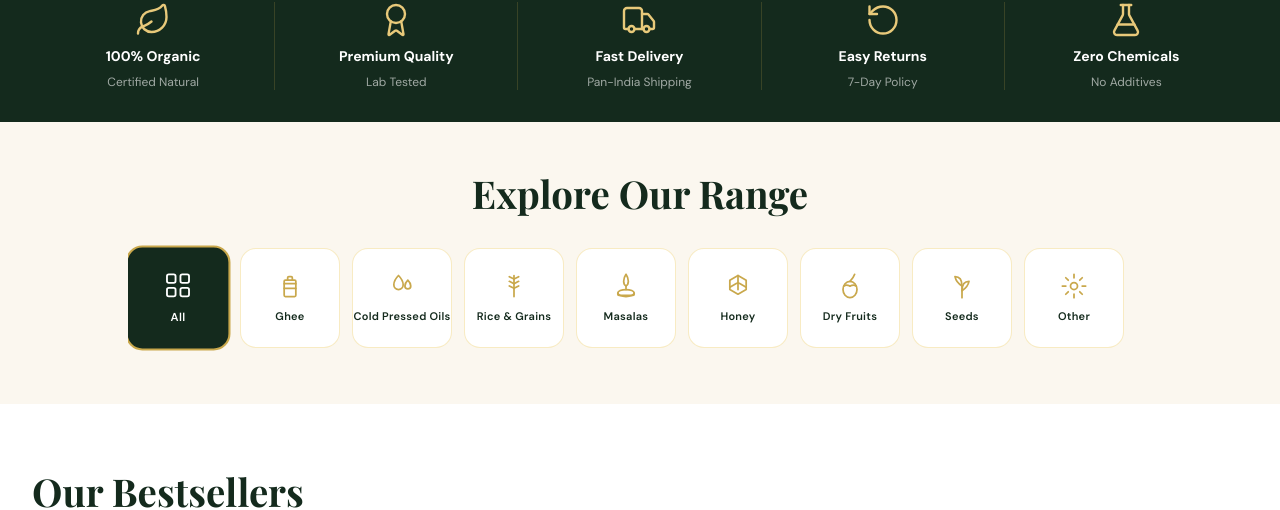
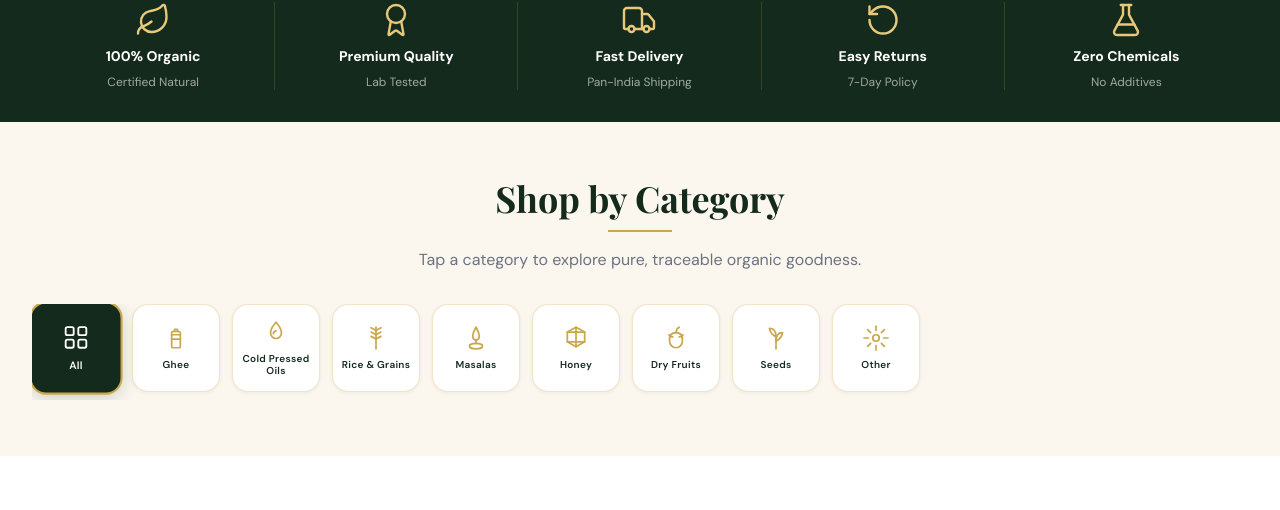
Before and after one commit to shashanksbharadwaj161/Gau-Bhoomi-Naturals-website, a React (Vite) app: page / in a window 1280 px wide. Shown: the part 898-1408 px from the top of the page. Built offline with nearby package versions, Linux system fonts and the light colour scheme; no server answers; a web font is replaced by a local one.

Commit message:
fix: category pills complete redesign with spring animation

```diff
--- a/src/components/ui/CategoryIcons.jsx
+++ b/src/components/ui/CategoryIcons.jsx
@@ -1,7 +1,7 @@
-// Uniform line-art category icons (stroke-based, 24x24 viewBox, strokeWidth 1.5).
+// Clean, consistent stroke-based category icons (24x24 viewBox, strokeWidth 1.6).
 
-export const AllIcon = ({ size = 28, color = 'currentColor' }) => (
-  <svg width={size} height={size} viewBox="0 0 24 24" fill="none" stroke={color} strokeWidth="1.5" strokeLinecap="round" strokeLinejoin="round">
+export const AllIcon = ({ size = 26, color = 'currentColor' }) => (
+  <svg width={size} height={size} viewBox="0 0 24 24" fill="none" stroke={color} strokeWidth="1.6" strokeLinecap="round" strokeLinejoin="round">
     <rect x="3" y="3" width="7" height="7" rx="1.5"/>
     <rect x="14" y="3" width="7" height="7" rx="1.5"/>
     <rect x="3" y="14" width="7" height="7" rx="1.5"/>
@@ -9,72 +9,73 @@ export const AllIcon = ({ size = 28, color = 'currentColor' }) => (
   </svg>
 )
 
-export const GheeIcon = ({ size = 28, color = 'currentColor' }) => (
-  <svg width={size} height={size} viewBox="0 0 24 24" fill="none" stroke={color} strokeWidth="1.5" strokeLinecap="round" strokeLinejoin="round">
-    <path d="M8 21h8a1 1 0 001-1V10H7v10a1 1 0 001 1z"/>
-    <path d="M7 10V8a1 1 0 011-1h8a1 1 0 011 1v2"/>
-    <path d="M10 7V5a1 1 0 011-1h2a1 1 0 011 1v2"/>
-    <line x1="7" y1="14" x2="17" y2="14"/>
+export const GheeIcon = ({ size = 26, color = 'currentColor' }) => (
+  <svg width={size} height={size} viewBox="0 0 24 24" fill="none" stroke={color} strokeWidth="1.6" strokeLinecap="round" strokeLinejoin="round">
+    <path d="M9 21h6a1 1 0 001-1V9H8v11a1 1 0 001 1z"/>
+    <path d="M8 9V7.5A1.5 1.5 0 019.5 6h5A1.5 1.5 0 0116 7.5V9"/>
+    <path d="M10.5 6V4.5A.5.5 0 0111 4h2a.5.5 0 01.5.5V6"/>
+    <line x1="8" y1="13" x2="16" y2="13"/>
   </svg>
 )
 
-export const OilsIcon = ({ size = 28, color = 'currentColor' }) => (
-  <svg width={size} height={size} viewBox="0 0 24 24" fill="none" stroke={color} strokeWidth="1.5" strokeLinecap="round" strokeLinejoin="round">
-    <path d="M9 3c0 0-4 4-4 8a4 4 0 008 0c0-4-4-8-4-8z"/>
-    <path d="M17 7c0 0-2.5 2.5-2.5 5a2.5 2.5 0 005 0c0-2.5-2.5-5-2.5-5z"/>
+export const OilsIcon = ({ size = 26, color = 'currentColor' }) => (
+  <svg width={size} height={size} viewBox="0 0 24 24" fill="none" stroke={color} strokeWidth="1.6" strokeLinecap="round" strokeLinejoin="round">
+    <path d="M12 3c0 0-5 5.5-5 10a5 5 0 0010 0C17 8.5 12 3 12 3z"/>
+    <path d="M9.5 13.5c.5-1.5 2-2.5 2.5-2.5"/>
   </svg>
 )
 
-export const RiceIcon = ({ size = 28, color = 'currentColor' }) => (
-  <svg width={size} height={size} viewBox="0 0 24 24" fill="none" stroke={color} strokeWidth="1.5" strokeLinecap="round" strokeLinejoin="round">
-    <path d="M12 3v18"/>
-    <path d="M12 6l4-2"/>
-    <path d="M12 10l4-2"/>
-    <path d="M12 14l4-2"/>
-    <path d="M12 6l-4-2"/>
-    <path d="M12 10l-4-2"/>
-    <path d="M12 14l-4-2"/>
+export const RiceIcon = ({ size = 26, color = 'currentColor' }) => (
+  <svg width={size} height={size} viewBox="0 0 24 24" fill="none" stroke={color} strokeWidth="1.6" strokeLinecap="round" strokeLinejoin="round">
+    <line x1="12" y1="2" x2="12" y2="22"/>
+    <path d="M12 5l4.5-2.5"/>
+    <path d="M12 9l4.5-2.5"/>
+    <path d="M12 13l4.5-2.5"/>
+    <path d="M12 5l-4.5-2.5"/>
+    <path d="M12 9l-4.5-2.5"/>
+    <path d="M12 13l-4.5-2.5"/>
   </svg>
 )
 
-export const MasalaIcon = ({ size = 28, color = 'currentColor' }) => (
-  <svg width={size} height={size} viewBox="0 0 24 24" fill="none" stroke={color} strokeWidth="1.5" strokeLinecap="round" strokeLinejoin="round">
-    <path d="M12 2c0 0 2 3 2 6s-2 4-2 4-2-1-2-4 2-6 2-6z"/>
-    <ellipse cx="12" cy="18" rx="7" ry="3"/>
-    <path d="M5 18v1a1 1 0 001 1h12a1 1 0 001-1v-1"/>
-    <line x1="12" y1="12" x2="12" y2="15"/>
+export const MasalaIcon = ({ size = 26, color = 'currentColor' }) => (
+  <svg width={size} height={size} viewBox="0 0 24 24" fill="none" stroke={color} strokeWidth="1.6" strokeLinecap="round" strokeLinejoin="round">
+    <path d="M12 2c1 2 3 5 3 8s-1.5 4-3 4-3-1-3-4 2-6 3-8z"/>
+    <line x1="12" y1="14" x2="12" y2="17"/>
+    <ellipse cx="12" cy="19.5" rx="6" ry="2.5"/>
   </svg>
 )
 
-export const HoneyIcon = ({ size = 28, color = 'currentColor' }) => (
-  <svg width={size} height={size} viewBox="0 0 24 24" fill="none" stroke={color} strokeWidth="1.5" strokeLinecap="round" strokeLinejoin="round">
-    <path d="M12 3L19 7v8l-7 4-7-4V7z"/>
-    <path d="M12 3v6m0 0l7 4m-7-4l-7 4"/>
-    <path d="M12 9v6"/>
+export const HoneyIcon = ({ size = 26, color = 'currentColor' }) => (
+  <svg width={size} height={size} viewBox="0 0 24 24" fill="none" stroke={color} strokeWidth="1.6" strokeLinecap="round" strokeLinejoin="round">
+    <path d="M12 2l8 4.5v9L12 20l-8-4.5v-9z"/>
+    <line x1="12" y1="2" x2="12" y2="20"/>
+    <line x1="4" y1="6.5" x2="20" y2="6.5"/>
+    <line x1="4" y1="15.5" x2="20" y2="15.5"/>
   </svg>
 )
 
-export const DryFruitsIcon = ({ size = 28, color = 'currentColor' }) => (
-  <svg width={size} height={size} viewBox="0 0 24 24" fill="none" stroke={color} strokeWidth="1.5" strokeLinecap="round" strokeLinejoin="round">
-    <ellipse cx="12" cy="15" rx="6" ry="7"/>
-    <path d="M12 8c0 0 3-3 4-6"/>
-    <path d="M12 12c2-1 4-1 5 0"/>
-    <path d="M12 12c-2-1-4-1-5 0"/>
+export const DryFruitsIcon = ({ size = 26, color = 'currentColor' }) => (
+  <svg width={size} height={size} viewBox="0 0 24 24" fill="none" stroke={color} strokeWidth="1.6" strokeLinecap="round" strokeLinejoin="round">
+    <path d="M12 21c-3.5 0-6-3-6-7s2-7 6-7 6 3 6 7-2.5 7-6 7z"/>
+    <path d="M12 7c0-2 1-4 3-5"/>
+    <path d="M9 11c-1.5 0-3-.5-3.5-2"/>
+    <path d="M15 11c1.5 0 3-.5 3.5-2"/>
   </svg>
 )
 
-export const SeedsIcon = ({ size = 28, color = 'currentColor' }) => (
-  <svg width={size} height={size} viewBox="0 0 24 24" fill="none" stroke={color} strokeWidth="1.5" strokeLinecap="round" strokeLinejoin="round">
-    <path d="M12 22V12"/>
-    <path d="M12 12C12 12 7 9 6 4c4 0 6 3 6 8z"/>
-    <path d="M12 16C12 16 17 13 18 8c-4 0-6 3-6 8z"/>
+export const SeedsIcon = ({ size = 26, color = 'currentColor' }) => (
+  <svg width={size} height={size} viewBox="0 0 24 24" fill="none" stroke={color} strokeWidth="1.6" strokeLinecap="round" strokeLinejoin="round">
+    <path d="M12 22V11"/>
+    <path d="M12 11C12 11 6.5 8 6 3c4.5 0 6 4 6 8z"/>
+    <path d="M12 15C12 15 17.5 12 18 7c-4.5 0-6 4-6 8z"/>
   </svg>
 )
 
-export const OtherIcon = ({ size = 28, color = 'currentColor' }) => (
-  <svg width={size} height={size} viewBox="0 0 24 24" fill="none" stroke={color} strokeWidth="1.5" strokeLinecap="round" strokeLinejoin="round">
+export const OtherIcon = ({ size = 26, color = 'currentColor' }) => (
+  <svg width={size} height={size} viewBox="0 0 24 24" fill="none" stroke={color} strokeWidth="1.6" strokeLinecap="round" strokeLinejoin="round">
     <circle cx="12" cy="12" r="3"/>
-    <path d="M12 2v3M12 19v3M2 12h3M19 12h3"/>
-    <path d="M4.93 4.93l2.12 2.12M16.95 16.95l2.12 2.12M4.93 19.07l2.12-2.12M16.95 7.05l2.12-2.12"/>
+    <path d="M12 1v4M12 19v4M1 12h4M19 12h4"/>
+    <path d="M4.22 4.22l2.83 2.83M16.95 16.95l2.83 2.83"/>
+    <path d="M4.22 19.78l2.83-2.83M16.95 7.05l2.83-2.83"/>
   </svg>
 )
--- a/src/components/ui/CategoryPills.jsx
+++ b/src/components/ui/CategoryPills.jsx
@@ -1,58 +1,78 @@
 import { motion } from 'framer-motion'
 import { siteConfig } from '../../config/siteConfig'
 import {
-  AllIcon, GheeIcon, OilsIcon, RiceIcon, MasalaIcon, HoneyIcon, DryFruitsIcon, SeedsIcon, OtherIcon,
+  AllIcon, GheeIcon, OilsIcon, RiceIcon,
+  MasalaIcon, HoneyIcon, DryFruitsIcon,
+  SeedsIcon, OtherIcon
 } from './CategoryIcons'
 
-const ICON_MAP = {
-  all: AllIcon,
-  ghee: GheeIcon,
-  oils: OilsIcon,
-  rice: RiceIcon,
-  masalas: MasalaIcon,
-  honey: HoneyIcon,
+const iconMap = {
+  all:         AllIcon,
+  ghee:        GheeIcon,
+  oils:        OilsIcon,
+  rice:        RiceIcon,
+  masalas:     MasalaIcon,
+  honey:       HoneyIcon,
   'dry-fruits': DryFruitsIcon,
-  seeds: SeedsIcon,
-  other: OtherIcon,
+  seeds:       SeedsIcon,
+  other:       OtherIcon,
 }
-
-const ACTIVE_ICON = '#FFFFFF'
-const INACTIVE_ICON = '#C9A84C'
 
 export default function CategoryPills({ activeSlug = 'all', onCategoryChange }) {
   return (
-    <div className="flex gap-3 overflow-x-auto hide-scrollbar px-4 md:px-0 py-2">
-      {siteConfig.categories.map((cat, index) => {
-        const Icon = ICON_MAP[cat.slug] || OtherIcon
-        const active = activeSlug === cat.slug
+    <div className="px-4 md:px-8">
+      <div
+        className="flex gap-3 overflow-x-auto pb-2"
+        style={{
+          scrollbarWidth: 'none',
+          msOverflowStyle: 'none',
+          WebkitOverflowScrolling: 'touch',
+        }}
+      >
+        {siteConfig.categories.map((cat, i) => {
+          const Icon = iconMap[cat.slug] || AllIcon
+          const isActive = activeSlug === cat.slug
+
           return (
             <motion.button
               key={cat.slug}
-            type="button"
               onClick={() => onCategoryChange?.(cat.slug)}
-            // Staggered spring entrance; the active scale(1.05) is driven by
-            // Framer Motion (it owns the inline transform, so a CSS scale class
-            // would be overridden). Scale gets its own quick spring so selecting
-            // a pill feels instant rather than waiting out the stagger delay.
-            initial={{ opacity: 0, y: 20, scale: 0.85 }}
-            animate={{ opacity: 1, y: 0, scale: active ? 1.05 : 1 }}
+              initial={{ opacity: 0, y: 24, scale: 0.8 }}
+              // Active scale(1.06) is driven by Framer Motion — it owns the inline
+              // transform, so a style.transform would be overridden. Scale gets its
+              // own quick spring so selecting a pill isn't delayed by the stagger.
+              animate={{ opacity: 1, y: 0, scale: isActive ? 1.06 : 1 }}
               transition={{
-              opacity: { type: 'spring', stiffness: 300, damping: 20, delay: index * 0.06 },
-              y:       { type: 'spring', stiffness: 300, damping: 20, delay: index * 0.06 },
-              scale:   { type: 'spring', stiffness: 300, damping: 20 },
+                default: { type: 'spring', stiffness: 280, damping: 18, delay: i * 0.07 },
+                scale:   { type: 'spring', stiffness: 280, damping: 18 },
               }}
               whileTap={{ scale: 0.92 }}
-            className={`flex-shrink-0 flex flex-col items-center justify-center gap-2 rounded-2xl w-[88px] h-[88px] md:w-[100px] md:h-[100px] transition-colors duration-200 ${
-              active
-                ? 'bg-primary-500 border-2 border-gold-500'
-                : 'bg-white border border-gold-200/60'
-            }`}
+              className="flex-shrink-0 flex flex-col items-center justify-center gap-2 rounded-2xl transition-[background-color,border-color,box-shadow] duration-200 focus:outline-none"
+              style={{
+                width: 88,
+                height: 88,
+                minWidth: 88,
+                backgroundColor: isActive ? '#142A1D' : '#FFFFFF',
+                border: isActive
+                  ? '2px solid #C9A84C'
+                  : '1.5px solid rgba(201,168,76,0.3)',
+                boxShadow: isActive
+                  ? '0 4px 16px rgba(20,42,29,0.18)'
+                  : '0 1px 4px rgba(20,42,29,0.06)',
+              }}
             >
-            <Icon size={28} color={active ? ACTIVE_ICON : INACTIVE_ICON} />
+              <Icon
+                size={26}
+                color={isActive ? '#FFFFFF' : '#C9A84C'}
+              />
               <span
-              className={`font-body text-[11px] font-semibold tracking-wide text-center ${
-                active ? 'text-white' : 'text-primary-500'
-              }`}
+                className="font-body font-semibold text-center leading-tight"
+                style={{
+                  fontSize: 10,
+                  color: isActive ? '#FFFFFF' : '#142A1D',
+                  letterSpacing: '0.03em',
+                  maxWidth: 72,
+                }}
               >
                 {cat.name}
               </span>
@@ -60,5 +80,6 @@ export default function CategoryPills({ activeSlug = 'all', onCategoryChange })
           )
         })}
       </div>
+    </div>
   )
 }
--- a/src/pages/HomePage.jsx
+++ b/src/pages/HomePage.jsx
@@ -87,13 +87,22 @@ export default function HomePage() {
       <GoldDivider />
       <TrustBadges />
 
-      {/* Category explorer */}
-      <div className="py-8 md:py-12 px-4 md:px-8 bg-cream">
-        <h2 className="font-display text-display-md text-primary-500 font-bold text-center mb-6">Explore Our Range</h2>
-        <div className="max-w-5xl mx-auto">
-          <CategoryPills activeSlug={activeSlug} onCategoryChange={handleCategoryChange} />
+      {/* Shop by Category */}
+      <section className="py-10 md:py-14 bg-cream overflow-hidden">
+        <div className="text-center mb-8 px-4">
+          <h2 className="font-display text-3xl md:text-4xl text-primary-500 font-bold">
+            Shop by Category
+          </h2>
+          <div className="w-16 h-0.5 bg-gold-500 mx-auto mt-3 mb-4" />
+          <p className="font-body text-gray-500 text-sm md:text-base">
+            Tap a category to explore pure, traceable organic goodness.
+          </p>
         </div>
-      </div>
+        <CategoryPills
+          activeSlug={activeSlug}
+          onCategoryChange={handleCategoryChange}
+        />
+      </section>
 
       <div ref={exploreRef}>
         <ProductCarousel
```
Lines whose indentation alone changed are shown as unchanged.
